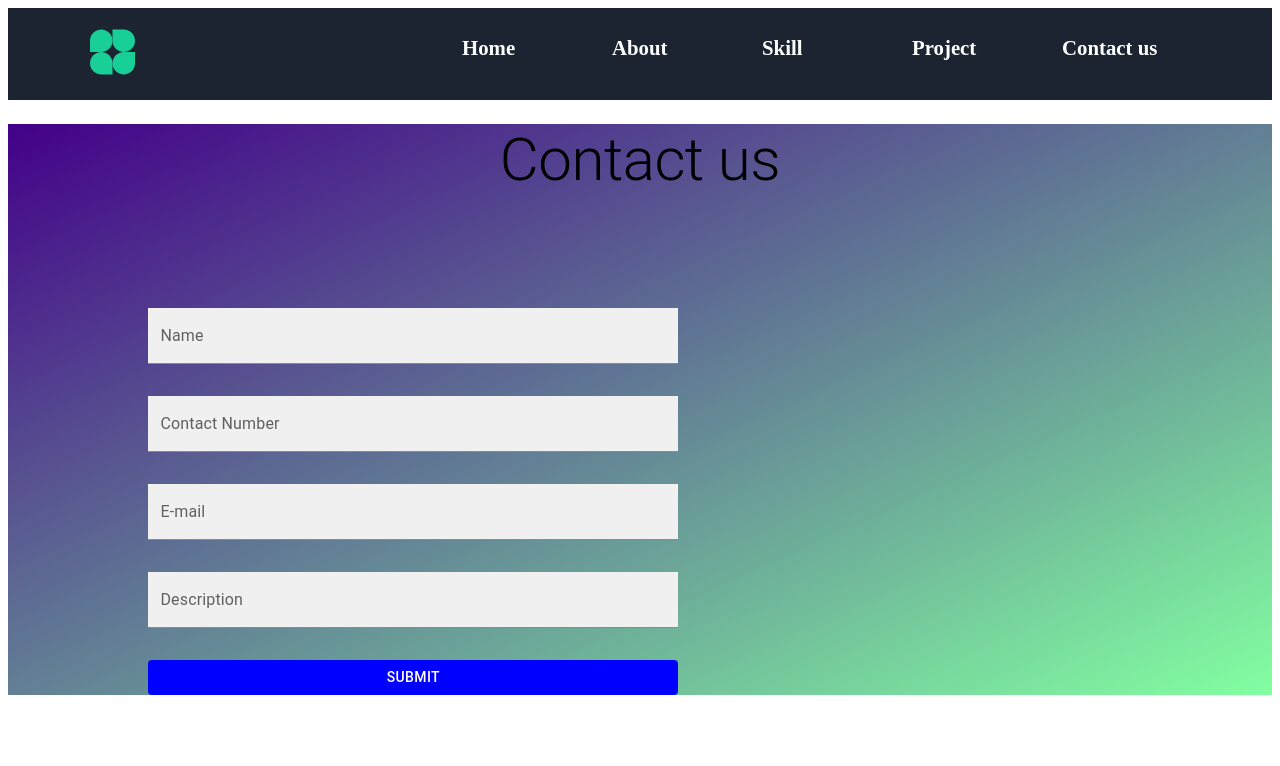
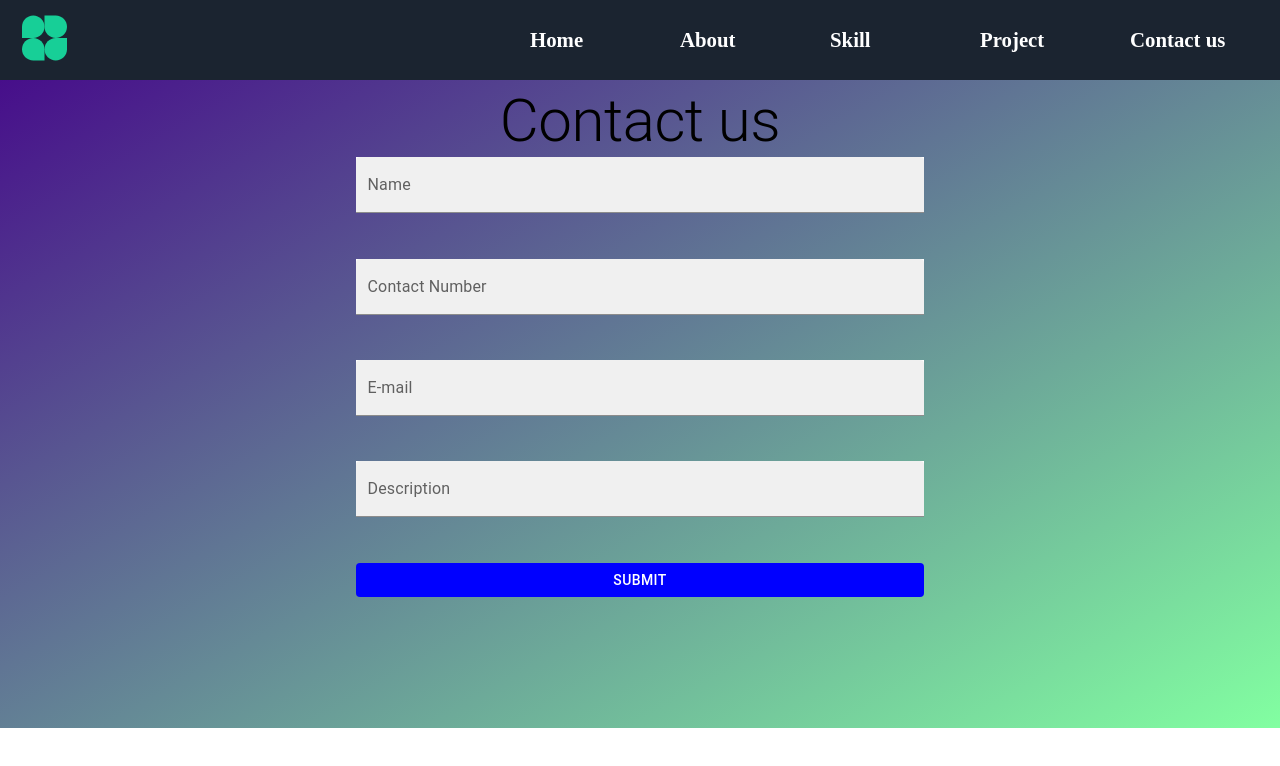
Before and after one commit to mohdarif123/my_portfolio, a React (Create React App) app: page /contact_us in a window 1280 px wide. Shown: the top 766 px of the page. Built offline with nearby package versions, Linux system fonts and the light colour scheme; the HTML template or start-up script is replaced by a standard one.

Commit message:
made home and contact page and fixed layout space

```diff
--- a/src/App.tsx
+++ b/src/App.tsx
@@ -1,4 +1,3 @@
-import { Home } from "@mui/icons-material";
 import { Box } from "@mui/material";
 import { Route } from "react-router";
 import { Routes } from "react-router-dom";
@@ -7,6 +6,7 @@ import Contact from "./Screen/Contact/Contact";
 import About from "./Screen/About/About";
 import Skill from "./Screen/Skill/Skill";
 import Project from "./Screen/Project/Project";
+import Home from "./Screen/Home/Home";
 
 function App() {
   return (
--- a/src/Component/Footer/Footer.tsx
+++ b/src/Component/Footer/Footer.tsx
@@ -4,7 +4,7 @@ const Footer = ()=> {
     const classes = footerStyle;
   return (
     <div>
-
+      <h1>Footer</h1>
     </div>
   )
 }
--- a/src/Component/NavBar/NavBar.styles.ts
+++ b/src/Component/NavBar/NavBar.styles.ts
@@ -3,9 +3,14 @@ const NavBarPageStyle = {
   navWrapperStyle: {
     display: "flex",
     backgroundColor: "#1b2430",
+    alignItems  : "center",
     justifyContent: "space-between",
-    padding: "20px 80px",
+    height : "80px",
     boxShadow: "0 5px 15px rgba(0,0,0,0,0.6)",
+    position: "fixed",
+    top: "0",
+    width: "100%",
+    padding  :"0 20px"
   },
   NavBarStyle: {
     display: "flex",
@@ -18,7 +23,7 @@ const NavBarPageStyle = {
       alignItem: "flex-start",
       justifyContent: "flex-start",
       position: "fixed",
-      top: "100px",
+      top: "80px",
       right: "-310px",
       width: "300px",
       height: "100vh",
@@ -38,7 +43,7 @@ const NavBarPageStyle = {
       alignItem: "flex-start",
       justifyContent: "flex-start",
       position: "fixed",
-      top: "100px",
+      top: "80px",
       right: "0px",
       width: "300px",
       height: "100vh",
--- a/src/Screen/Contact/Contact.styles.ts
+++ b/src/Screen/Contact/Contact.styles.ts
@@ -2,7 +2,11 @@ const contactStyle = {
   mainWrapper: {
     width: "100%",
     background: "linear-gradient(to right bottom, #430089, #82ffa1)",
-    // height: "100vh !important",
+    height: "calc(100vh - 72px)",
+    display :"flex",
+    alignItems : "center",
+    justifyContent : "center",
+    flexDirection : "column"
   },
   descriptionStyle: {
     width: "100%",
--- a/src/Screen/Contact/Contact.tsx
+++ b/src/Screen/Contact/Contact.tsx
@@ -6,9 +6,9 @@ function Contact() {
   const classes = contactStyle;
   return (
     <Box sx={classes.mainWrapper}>
-      <Grid container xs={12} justifyContent="center" mt={3}>
-        <Grid item sm={12} xs={12} md={9} lg={8} xl={7} justifyContent="center">
-          <Typography variant="h2" textAlign="center">
+      <Grid container justifyContent={"center"}>
+        <Grid item>
+          <Typography variant="h2" textAlign="center" alignItems="center">
             Contact us
           </Typography>
         </Grid>
@@ -16,16 +16,14 @@ function Contact() {
 
       <Grid
         container
-        spacing={4}
+        // spacing={4}
         sm={12}
         xs={12}
         md={9}
         lg={8}
         xl={12}
-        mt={10}
+        display="flex"
         justifyContent="center"
-        alignItems={"center"}
-        // style={{ maxHeight: "50vh" }}
       >
         <Grid item sm={12} xs={12} md={9} lg={8} xl={7}>
           <CustomInput
--- a/src/Screen/Home/Home.styles.ts
+++ b/src/Screen/Home/Home.styles.ts
@@ -1,3 +1,15 @@
-const homeStyle = {} as const;
+const homeStyle = {
+  container: {
+    height: "calc(100vh - 80px)",
+    marginTop: "80px",
+  },
+  mainWrapper: {
+    width: "100%",
+    padding: "40px 50px 0 50px",
+    backgroundColor: "#D3D3D3",
+    display: "flex",
+    justifyContent: "space-between",
+  },
+} as const;
 
 export default homeStyle;
--- a/src/Screen/Home/Home.tsx
+++ b/src/Screen/Home/Home.tsx
@@ -1,11 +1,47 @@
-import { Box, Typography } from "@mui/material";
+import { Box, Grid, Typography } from "@mui/material";
+import React from "react";
 import homeStyle from "./Home.styles";
+import arif from "../../assests/image/arif.jpg";
+import clsx from "clsx";
+import Contact from "../Contact/Contact";
+import Footer from "../../Component/Footer/Footer";
 
 const Home = () => {
   const classes = homeStyle;
+
   return (
-    <Box>
-      <Typography>Home Page</Typography>
+    <Box sx={classes.container}>
+      <Grid
+        container
+        sm={12}
+        xs={12}
+        md={12}
+        lg={12}
+        xl={12}
+        justifyContent={"space-evenly"}
+
+      >
+        <Grid item>
+          <Box style={{ marginTop: "40%" }}>
+            <Typography variant="h3">Mohd Arif</Typography>
+            <Typography variant="h4" mt={3}>
+              ____Software Engineer
+            </Typography>
+            <Typography mt={4} variant="h5">
+              I'm creative web developer in India, and I'm passionate and
+              dedicated to my work
+            </Typography>
+          </Box>
+        </Grid>
+
+        <Grid item>
+          <Box>
+            <img src={arif} alt="Arif_Image" />
+          </Box>
+        </Grid>
+      </Grid>
+      <Contact />
+      {/* <Footer /> */}
     </Box>
   );
 };
--- a/src/index.tsx
+++ b/src/index.tsx
@@ -1,6 +1,7 @@
 import { createRoot } from "react-dom/client";
 import App from "./App";
 import { BrowserRouter as Router } from "react-router-dom";
+import "./index.css";
 
 const rootElement = document.getElementById("root") as HTMLElement;
 const root = createRoot(rootElement);
```
Also changed, not shown: src/assests/image/arif.jpg (added).
